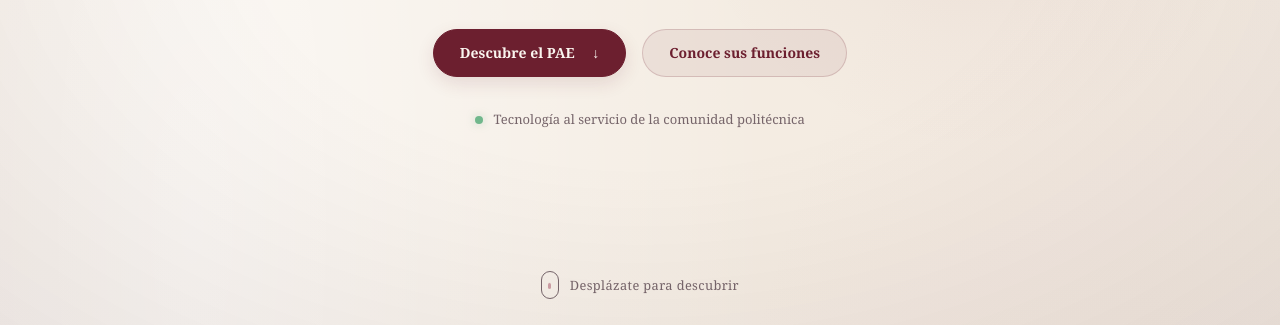
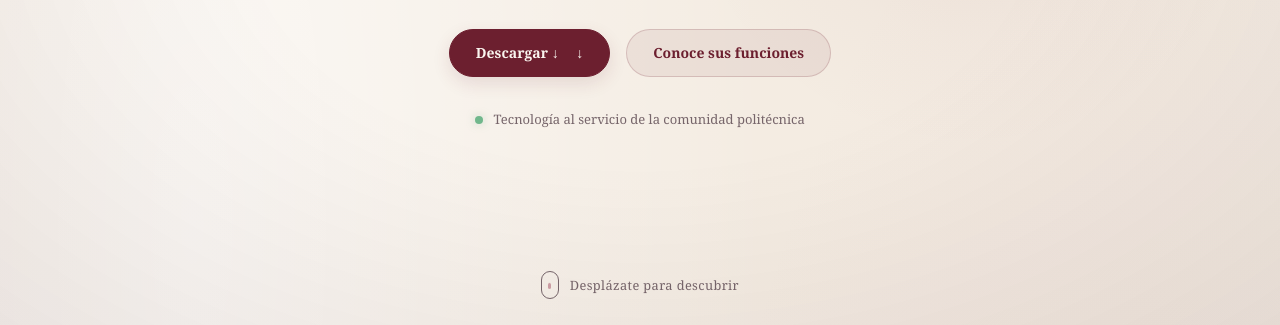
Before and after one commit to carrilloangelivan443-sketch/PAE-web, a plain HTML site: page PAE(creo).html in a window 1280 px wide. Shown: the part 475-800 px from the top of the page. Drawn offline with Linux system fonts and the light colour scheme.

Commit message:
boton descargar

```diff
--- a/PAE(creo).html
+++ b/PAE(creo).html
@@ -172,8 +172,8 @@
 
                 <div class="hero-actions">
 
-                    <a href="#demo" class="button-primary">
-                        Descubre el PAE
+                    <a href="https://github.com/carrilloangelivan443-sketch/P-A-E/releases/tag/v0.1.0" class="button-primary">
+                        Descargar ↓
                         <span aria-hidden="true">↓</span>
                     </a>
 
```
